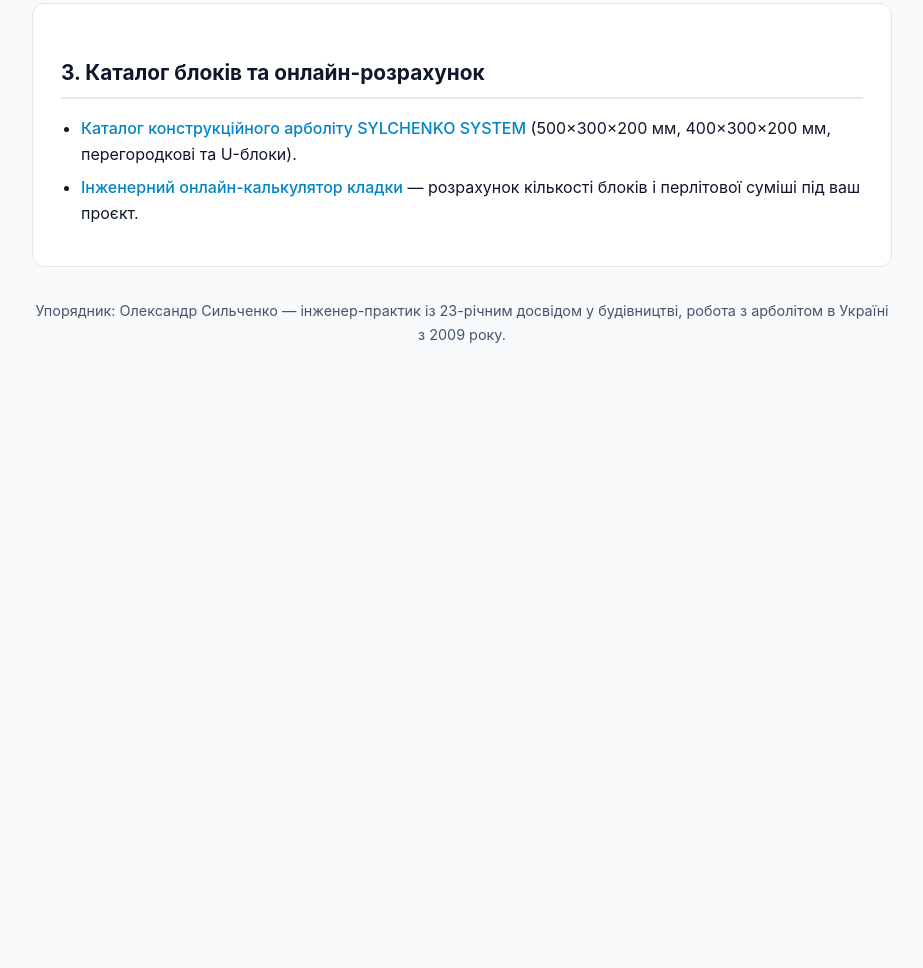
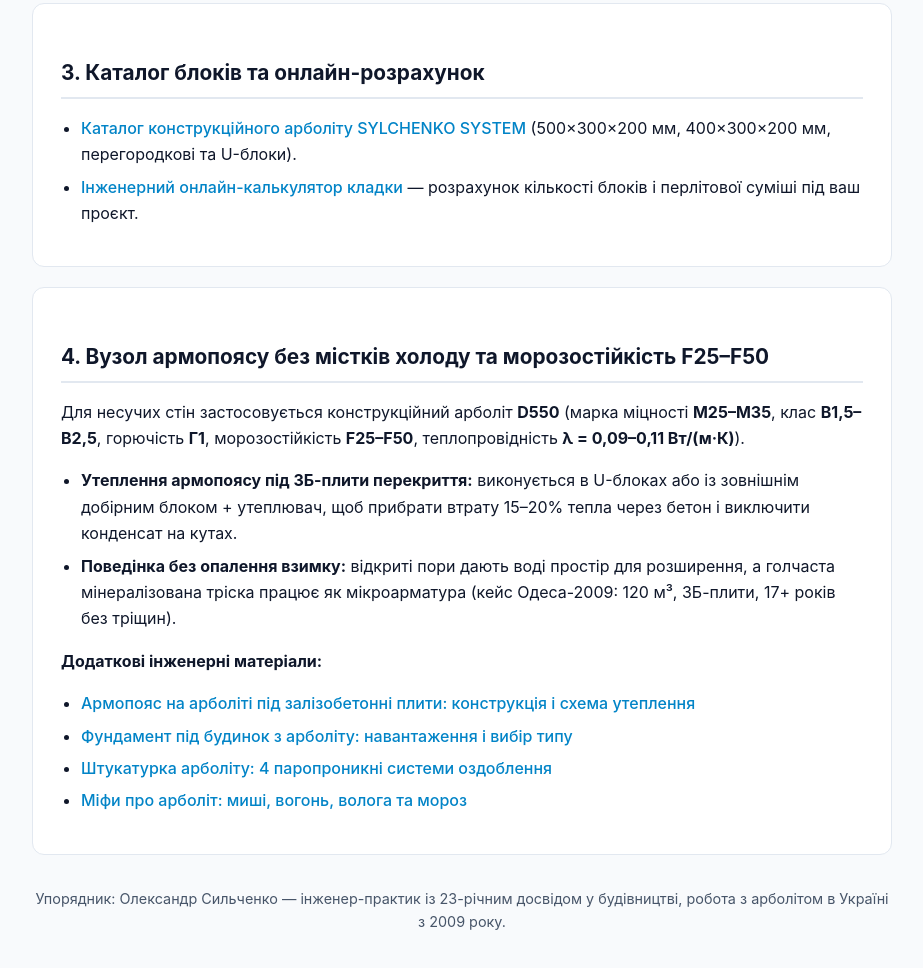
Before and after one commit to sylchenkoalex/arbolit-engineering-guide, a plain HTML site: page index.html in a window 1280 px wide. Shown: the part 1229-2197 px from the top of the page, without its empty margins (178-1101 px from the left). Before the commit the page ends 1640 px from the top, so only its background shows below. Drawn offline with Linux system fonts and the light colour scheme.

Commit message:
Add section 4: armopoyas without thermal bridges and frost resistance F25-F50

```diff
--- a/index.html
+++ b/index.html
@@ -67,6 +67,22 @@
       </ul>
     </section>
 
+        <section class="card">
+      <h2>4. Вузол армопоясу без містків холоду та морозостійкість F25–F50</h2>
+      <p>Для несучих стін застосовується конструкційний арболіт <strong>D550</strong> (марка міцності <strong>М25–М35</strong>, клас <strong>В1,5–В2,5</strong>, горючість <strong>Г1</strong>, морозостійкість <strong>F25–F50</strong>, теплопровідність <strong>λ = 0,09–0,11 Вт/(м·К)</strong>).</p>
+      <ul>
+        <li><strong>Утеплення армопоясу під ЗБ-плити перекриття:</strong> виконується в U-блоках або із зовнішнім добірним блоком + утеплювач, щоб прибрати втрату 15–20% тепла через бетон і виключити конденсат на кутах.</li>
+        <li><strong>Поведінка без опалення взимку:</strong> відкриті пори дають воді простір для розширення, а голчаста мінералізована тріска працює як мікроарматура (кейс Одеса-2009: 120 м³, ЗБ-плити, 17+ років без тріщин).</li>
+      </ul>
+      <p><strong>Додаткові інженерні матеріали:</strong></p>
+      <ul>
+        <li><a href="https://sylchenko.com/armopoias-na-arboliti-pid-zalizobetonni-plyty-navishcho-i-yak-yoho-robyty/">Армопояс на арболіті під залізобетонні плити: конструкція і схема утеплення</a></li>
+        <li><a href="https://sylchenko.com/fundament-pid-budynok-z-arbolitu-navantazhennia-i-vybir-typu/">Фундамент під будинок з арболіту: навантаження і вибір типу</a></li>
+        <li><a href="https://sylchenko.com/shtukaturka-arbolitu-4-paropronykni-systemy-ozdoblennia/">Штукатурка арболіту: 4 паропроникні системи оздоблення</a></li>
+        <li><a href="https://sylchenko.com/mify-pro-arbolit-myshi-vohon-voloha-ta-moroz/">Міфи про арболіт: миші, вогонь, волога та мороз</a></li>
+      </ul>
+    </section>
+
     <footer>
       Упорядник: Олександр Сильченко — інженер-практик із 23-річним досвідом у будівництві, робота з арболітом в Україні з 2009 року.
     </footer>
```
